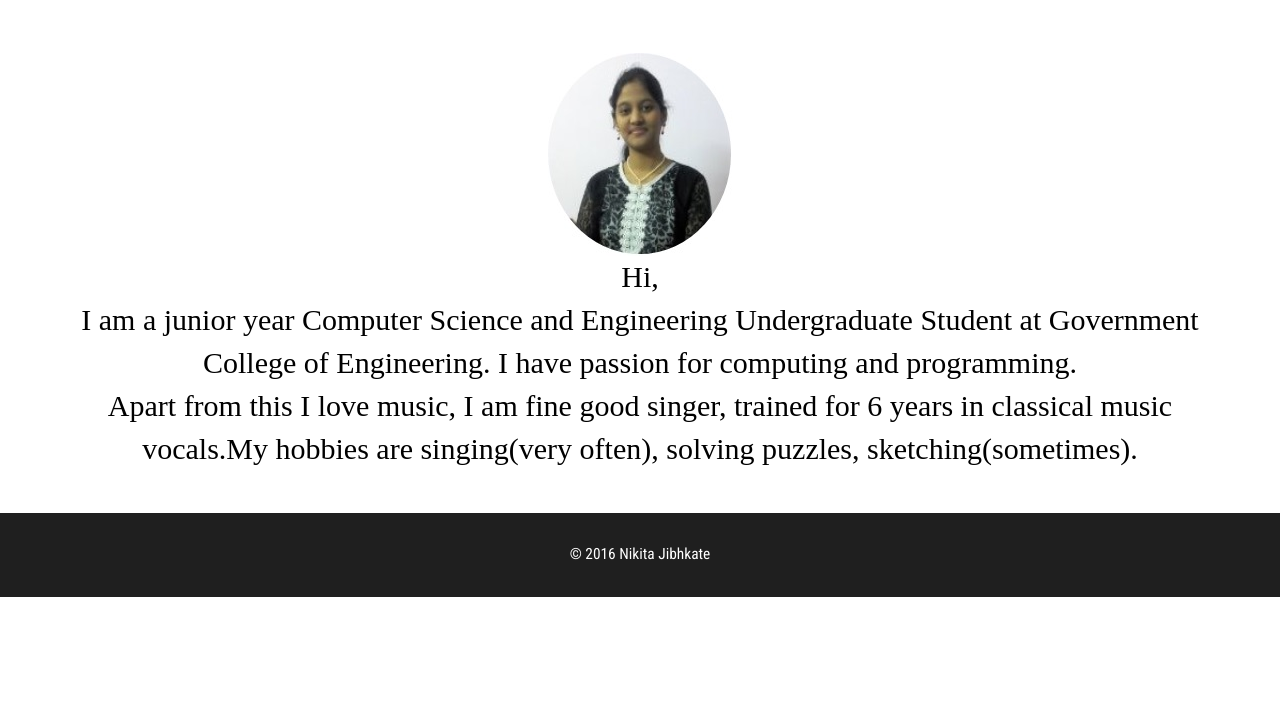
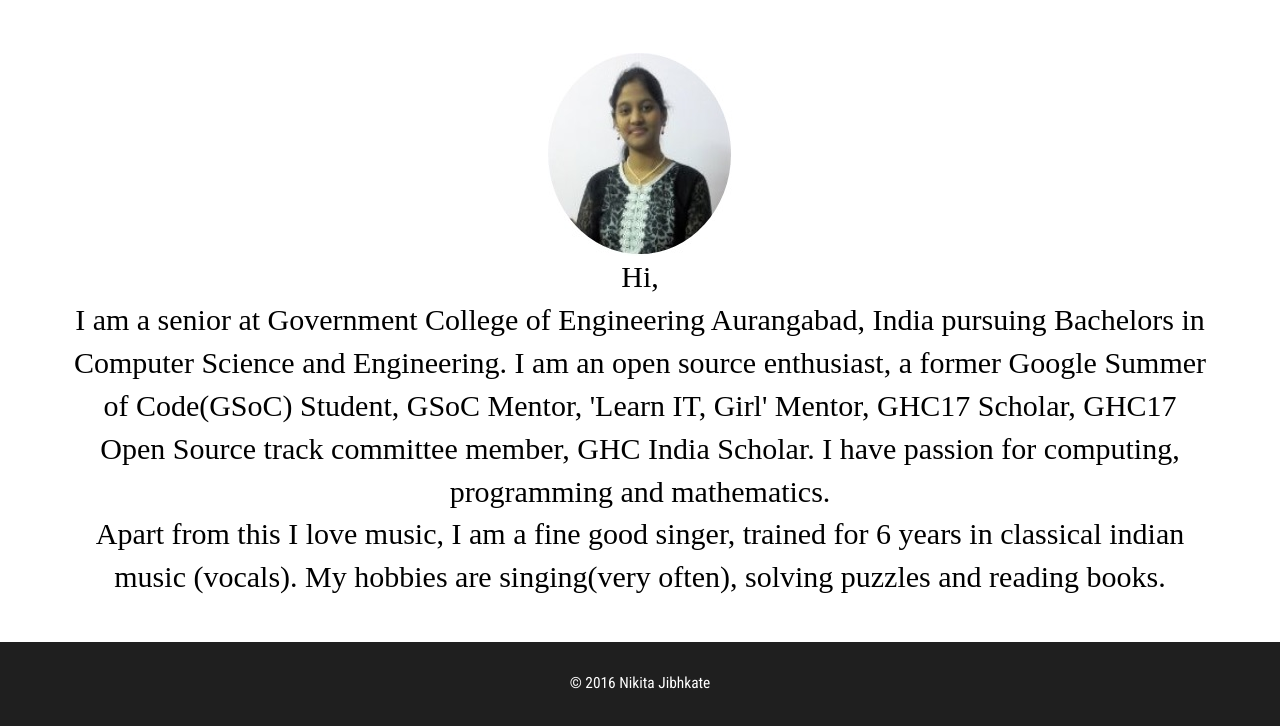
Before and after one commit to nikitajibhkate/index, a plain HTML site: page about.html in a window 1280 px wide. Shown: the part 179-905 px from the top of the page. Before the commit the page ends 800 px from the top, so only its background shows below. Drawn offline with Linux system fonts and the light colour scheme; a web font is replaced by a local one.

Commit message:
Some Updates

```diff
--- a/about.html
+++ b/about.html
@@ -57,12 +57,13 @@
 			<span>
 			<div style="text-align:center; font-family:gabriola; font-size:30px; color:#000000"><img src="images/img1.jpg" alt=""/><br>
 
-			Hi,<br> I am a junior year Computer Science and Engineering Undergraduate Student at
-			Government College of Engineering. I have passion for computing and programming.
+			Hi,<br> I am a senior at Government College of Engineering Aurangabad, India pursuing Bachelors in Computer Science and Engineering.
+				I am an open source enthusiast, a former Google Summer of Code(GSoC) Student, GSoC Mentor, 'Learn IT, Girl' Mentor,
+				GHC17 Scholar, GHC17 Open Source track committee member, GHC India Scholar.
+				I have passion for computing, programming and mathematics.
 			<br>
-			Apart from this I love music, I am fine good singer, trained for 6 years in classical music vocals.My hobbies are singing(very often),
-			solving puzzles,
-			sketching(sometimes).<br><br>
+			Apart from this I love music, I am a fine good singer, trained for 6 years in classical indian music (vocals).
+			My hobbies are singing(very often), solving puzzles and reading books.<br><br>
 			</div>
 			</span>
 			</div>
```
